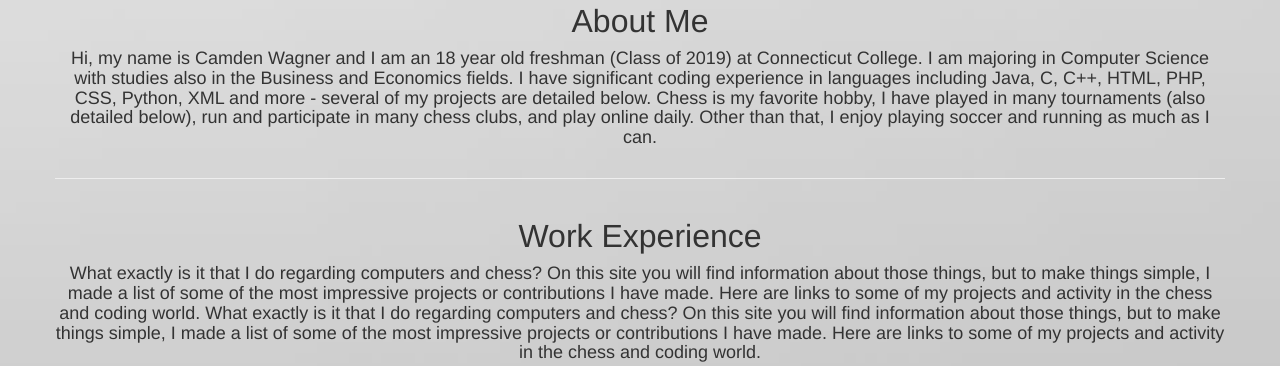
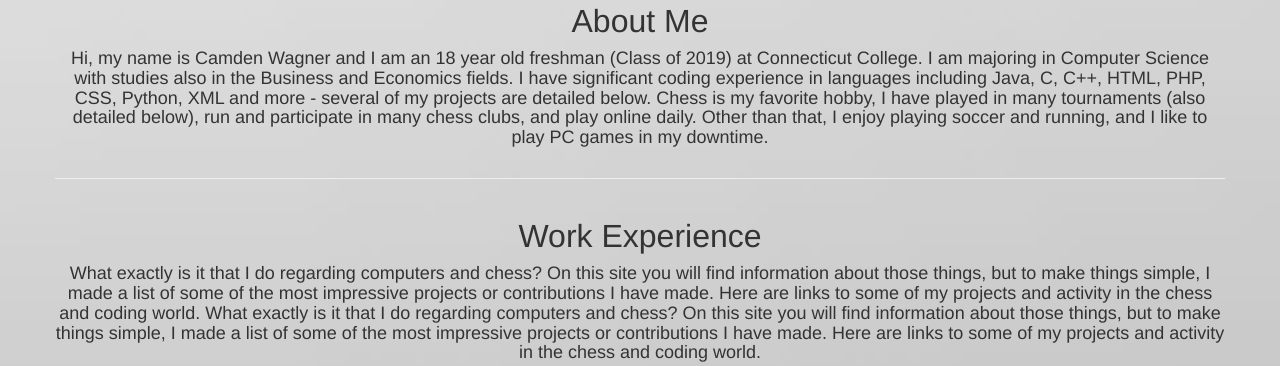
Before and after one commit to ivarcode/www, a PHP site: page / in a window 1280 px wide. Shown: the part 711-1077 px from the top of the page. Run offline with PHP 8.4, Linux system fonts and the light colour scheme.

Commit message:
edits to Aout Me

```diff
--- a/index.php
+++ b/index.php
@@ -81,7 +81,7 @@
 			<div class="row" id="info">
 				<div class="col-sm-12">
 					<h2><center>About Me</center></h2>
-					<h4><center>Hi, my name is Camden Wagner and I am an 18 year old freshman (Class of 2019) at Connecticut College.  I am majoring in Computer Science with studies also in the Business and Economics fields.  I have significant coding experience in languages including Java, C, C++, HTML, PHP, CSS, Python, XML and more - several of my projects are detailed below.  Chess is my favorite hobby, I have played in many tournaments (also detailed below), run and participate in many chess clubs, and play online daily.  Other than that, I enjoy playing soccer and running as much as I can.</center></h4>
+					<h4><center>Hi, my name is Camden Wagner and I am an 18 year old freshman (Class of 2019) at Connecticut College.  I am majoring in Computer Science with studies also in the Business and Economics fields.  I have significant coding experience in languages including Java, C, C++, HTML, PHP, CSS, Python, XML and more - several of my projects are detailed below.  Chess is my favorite hobby, I have played in many tournaments (also detailed below), run and participate in many chess clubs, and play online daily.  Other than that, I enjoy playing soccer and running, and I like to play PC games in my downtime.</center></h4>
 				</div>
 			</div>
 			<hr>
--- a/ref/text_drafts.txt
+++ b/ref/text_drafts.txt
@@ -6,7 +6,7 @@
 	soccer
 	running
 
-Hi, my name is Camden Wagner and I am an 18 year old freshman (Class of 2019) at Connecticut College.  I am majoring in Computer Science with studies also in the Business and Economics fields.  I have significant coding experience in languages including Java, C, C++, HTML, PHP, CSS, Python, XML and more - several of my projects are detailed below.  Chess is my favorite hobby, I have played in many tournaments (also detailed below), run and participate in many chess clubs, and play online daily.  Other than that, I enjoy playing soccer and running as much as I can.
+Hi, my name is Camden Wagner and I am an 18 year old freshman (Class of 2019) at Connecticut College.  I am majoring in Computer Science with studies also in the Business and Economics fields.  I have significant coding experience in languages including Java, C, C++, HTML, PHP, CSS, Python, XML and more - several of my projects are detailed below.  Chess is my favorite hobby, I have played in many tournaments (also detailed below), run and participate in many chess clubs, and play online daily.  Other than that, I enjoy playing soccer and running, and I like to play PC games in my downtime.
 
 
 Work Experience:
```
